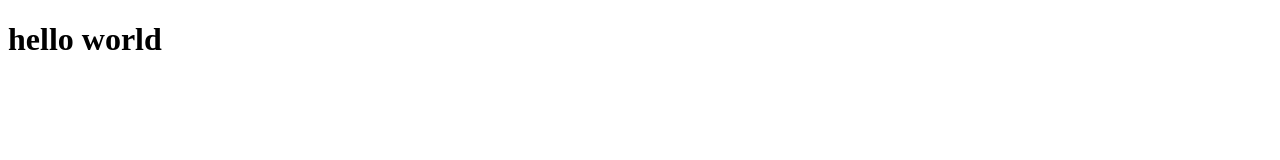
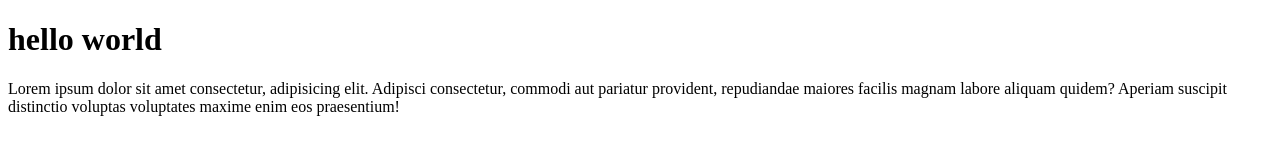
Before and after one commit to AkmalYaasirFauzaan/git-test, a plain HTML site: page index.html in a window 1280 px wide. Drawn offline with Linux system fonts and the light colour scheme.

Commit message:
menambahkan paragraph

```diff
--- a/index.html
+++ b/index.html
@@ -8,5 +8,6 @@
 </head>
 <body>
     <h1>hello world</h1>
+    <p>Lorem ipsum dolor sit amet consectetur, adipisicing elit. Adipisci consectetur, commodi aut pariatur provident, repudiandae maiores facilis magnam labore aliquam quidem? Aperiam suscipit distinctio voluptas voluptates maxime enim eos praesentium!</p>
 </body>
 </html>
```
